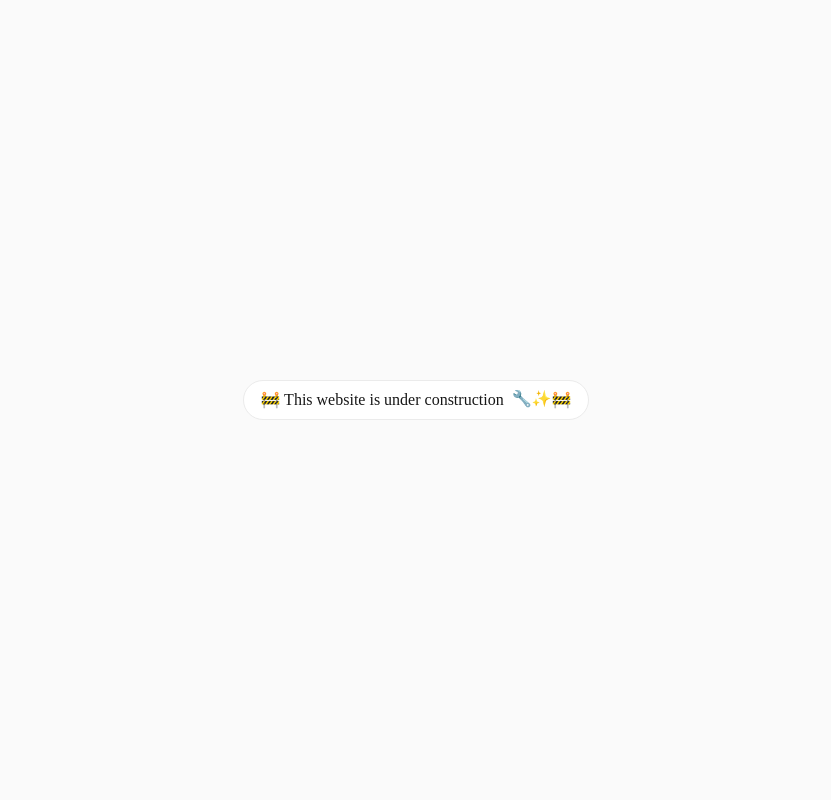
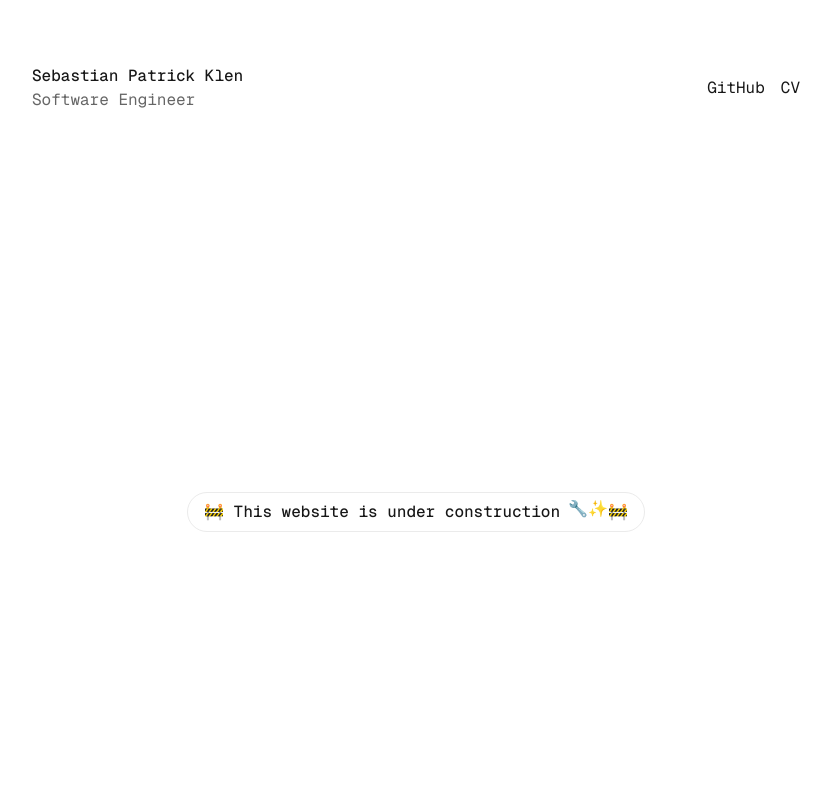
Before and after one commit to sebastianpatrickk/sebastianklen, a Next.js app: page / in a window 1280 px wide. Shown: the top 800 px of the page, without its empty margins (224-1055 px from the left). Built offline with nearby package versions, Linux system fonts and the light colour scheme.

Commit message:
Add Header, Footer, and Logo components; update layout and metadata

```diff
--- a/src/app/layout.tsx
+++ b/src/app/layout.tsx
@@ -1,6 +1,8 @@
 import type { Metadata } from "next";
 import localFont from "next/font/local";
 import "./globals.css";
+import Header from "@/components/Header";
+import Footer from "@/components/Footer";
 
 const geistSans = localFont({
   src: "./fonts/GeistVF.woff",
@@ -14,7 +16,14 @@ const geistMono = localFont({
 });
 
 export const metadata: Metadata = {
-  title: "Sebastian - Software Engineer",
+  metadataBase: new URL("https://sebastianklen.com"),
+  alternates: {
+    canonical: "/",
+  },
+  title: {
+    default: "Sebastian Klen",
+    template: "%s | Sebastian Klen",
+  },
   description: "My personal website",
 };
 
@@ -26,9 +35,13 @@ export default function RootLayout({
   return (
     <html lang="en">
       <body
-        className={`${geistSans.variable} ${geistMono.variable} antialiased bg-[#FAFAFA]`}
+        className={`${geistSans.variable} ${geistMono.variable} font-mono antialiased`}
       >
-        {children}
+        <div className="flex min-h-screen flex-col justify-between bg-background p-6 pt-0 text-text md:p-8">
+          <Header />
+          <div className="mx-auto w-full max-w-screen-md">{children}</div>
+          <Footer />
+        </div>
       </body>
     </html>
   );
--- /dev/null
+++ b/src/components/Logo.tsx
@@ -0,0 +1,30 @@
+"use client";
+
+import { usePathname } from "next/navigation";
+import { unslugify } from "@/lib/utils";
+import Link from "next/link";
+
+const headerContent = {
+  title: "Sebastian Patrick Klen",
+  subtitle: "Software Engineer",
+};
+
+export default function Logo() {
+  const pathname = usePathname();
+
+  if (pathname.startsWith("/writing/")) {
+    headerContent.title = unslugify(pathname.replace("/writing/", ""));
+    headerContent.subtitle = "Sebastian Patrick Klen";
+  }
+
+  return (
+    <div>
+      <h1 className="text-base font-medium capitalize">
+        {headerContent.title}
+      </h1>
+      <Link href="/" className="text-text-muted">
+        {headerContent.subtitle}
+      </Link>
+    </div>
+  );
+}
```
